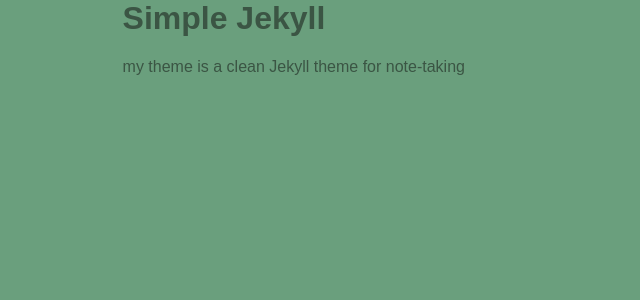
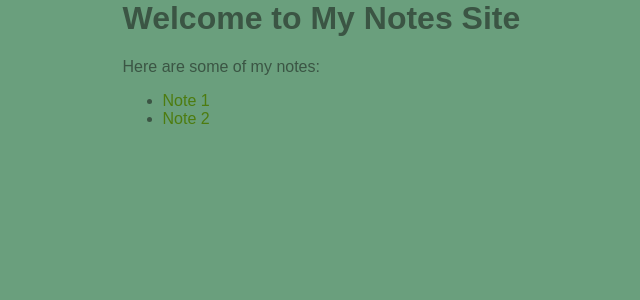
Before and after one commit to KaileyLiou/Jekyll-Theme, a Jekyll site: the page built from index.md, in a window 1280 px wide. Shown: the top 300 px of the page, without its empty margins (206-846 px from the left). Built offline with Jekyll 4.4.1, drawn with Linux system fonts in a browser that asks for light colours.

Commit message:
edited code

```diff
--- a/_sass/base.scss
+++ b/_sass/base.scss
@@ -5,3 +5,12 @@ body {
   max-width: 70ch;
   color: #3b5544;
 }
+
+a {
+  color: #4d7c0f;
+  text-decoration: none;
+}
+
+a:hover {
+  text-decoration: underline;
+}
--- a/index.md
+++ b/index.md
@@ -3,6 +3,9 @@ title: Home
 layout: default
 ---
 
-# Simple Jekyll
+# Welcome to My Notes Site
 
-my theme is a clean Jekyll theme for note-taking
+Here are some of my notes:
+
+- [Note 1]({{ '/notes/note1' | relative_url }})
+- [Note 2]({{ '/notes/note2' | relative_url }})
```
Also changed, not shown: notes/note1.md (added, +8 -0 lines), notes/note2.md (added, +8 -0 lines).
